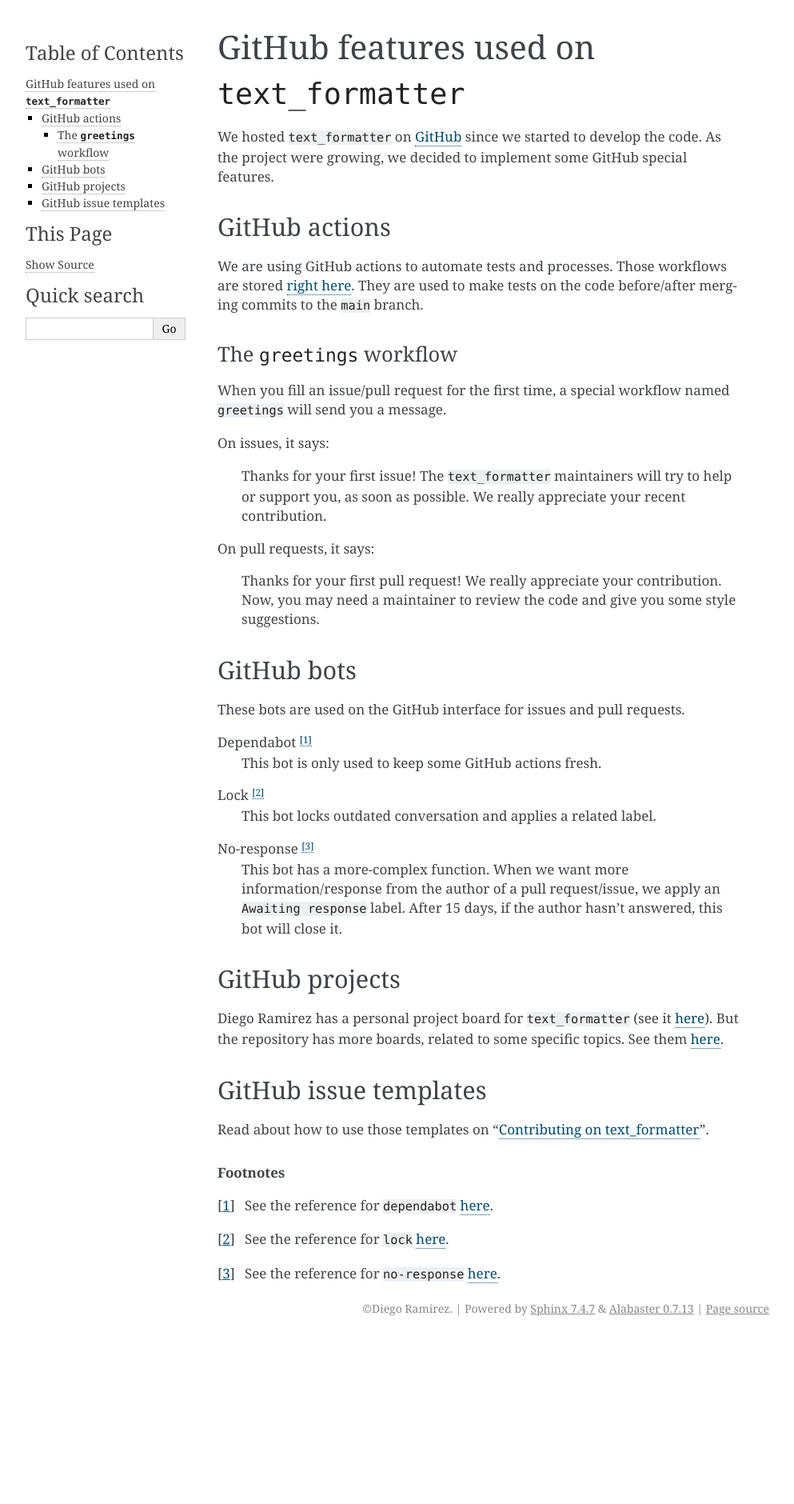
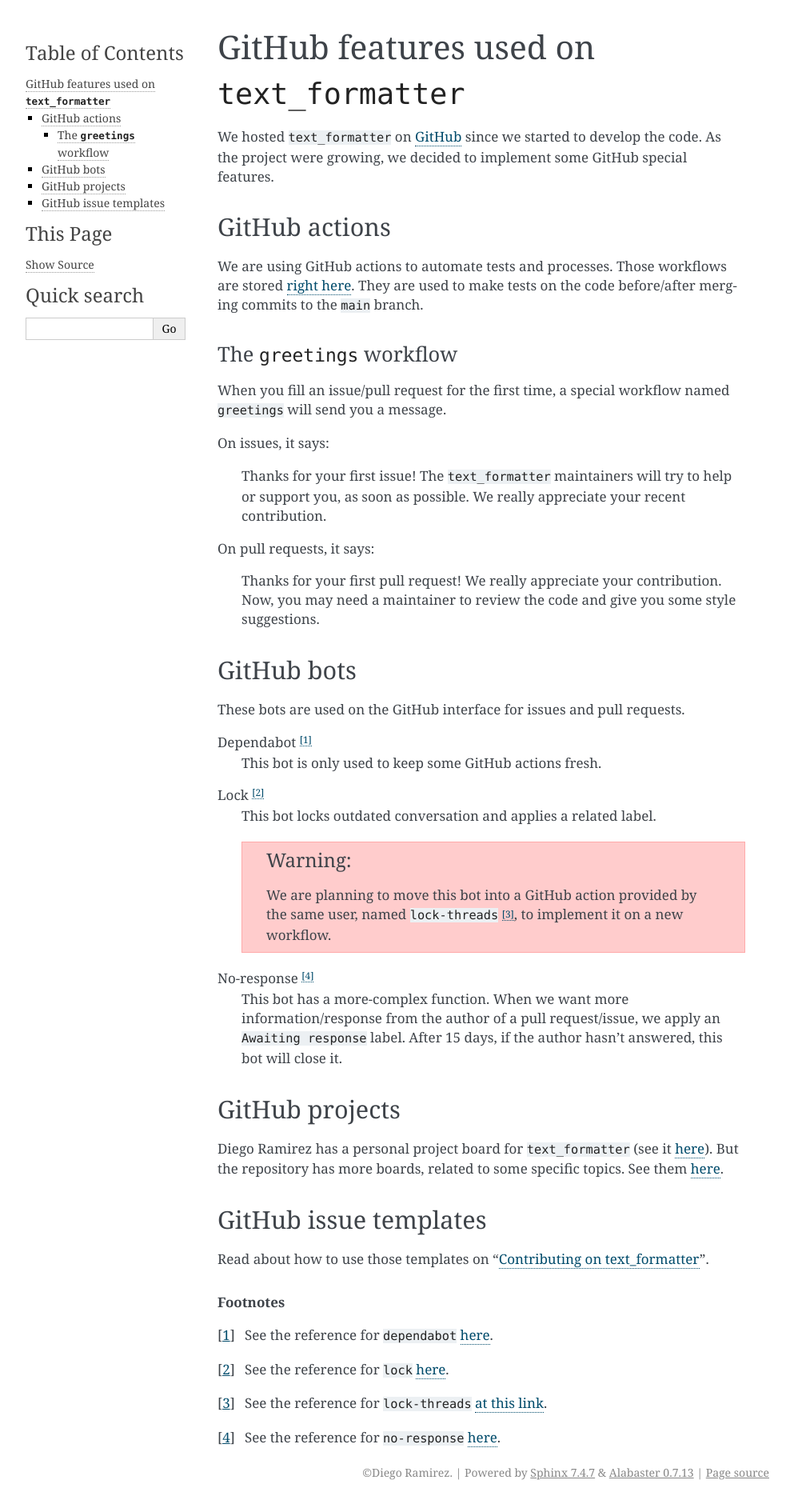
Before and after one commit to DiddiLeija/text_formatter, a Sphinx documentation site: the page built from docs/dev/github.rst, in a window 1280 px wide. Shown: the whole page at 80% size, without its empty margins (148-1141 px from the left). Built offline with Sphinx 7.4.7, drawn with Linux system fonts in a browser that asks for light colours; before the commit the page ends 1675 px from its top, so only the background shows below that.

Commit message:
Update github.rst
Advice of the (possible) replacement of the "lock" bot.

```diff
--- a/docs/dev/github.rst
+++ b/docs/dev/github.rst
@@ -38,7 +38,13 @@
 Lock [#f2]_
    This bot locks outdated conversation and applies a related label.
 
-No-response [#f3]_
+   .. warning::
+
+      We are planning to move this bot into a GitHub action provided by the same user,
+      named ``lock-threads`` [#f3]_, to implement it on a new workflow.
+
+
+No-response [#f4]_
    This bot has a more-complex function. When we want more information/response from the author of a pull request/issue,
    we apply an ``Awaiting response`` label. After 15 days, if the author hasn't answered, this bot will close it.
 
@@ -57,4 +63,5 @@
 
 .. [#f1] See the reference for ``dependabot`` `here <https://github.com/apps/dependabot>`_.
 .. [#f2] See the reference for ``lock`` `here <https://github.com/apps/lock>`_.
-.. [#f3] See the reference for ``no-response`` `here <https://github.com/apps/no-response>`_.
+.. [#f3] See the reference for ``lock-threads`` `at this link <https://github.com/marketplace/actions/lock-threads>`_.
+.. [#f4] See the reference for ``no-response`` `here <https://github.com/apps/no-response>`_.
```
